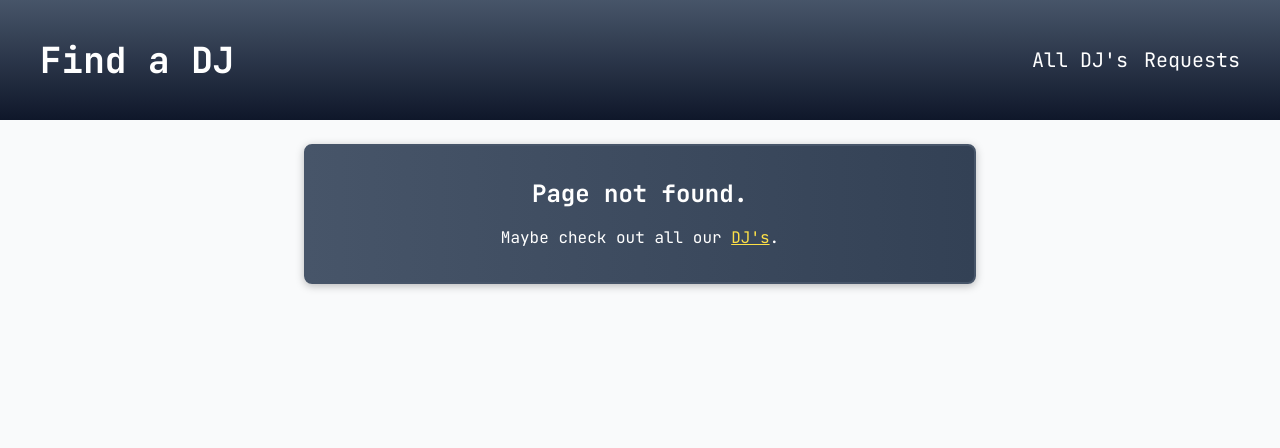
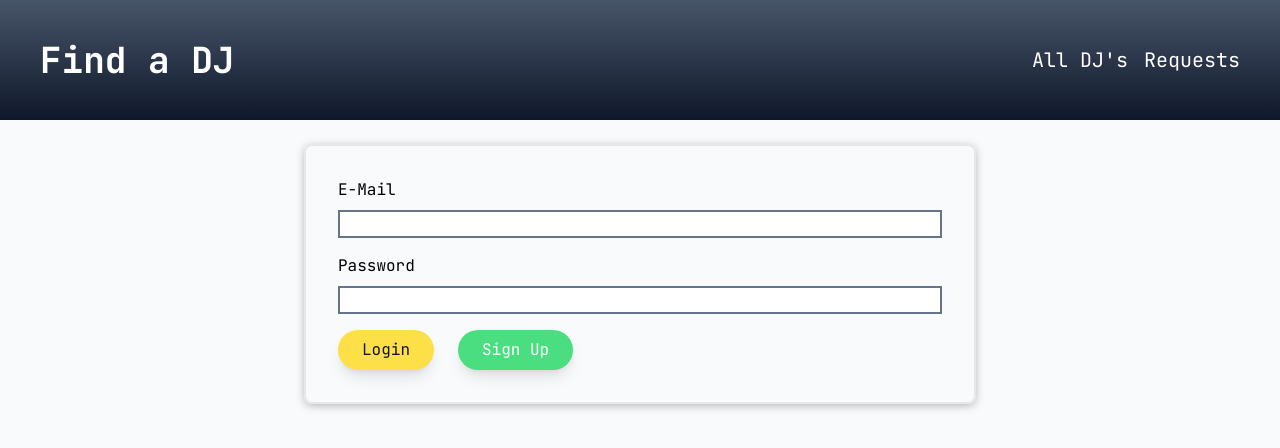
Before and after one commit to henriquecfaguiar/dj-finder, a Vue app: page /auth in a window 1280 px wide. Before the commit this address had no page. Shown: the top 448 px of the page. Built offline with nearby package versions, Linux system fonts and the light colour scheme.

Commit message:
Include user auth component

```diff
--- a/src/components/ui/BaseButton.vue
+++ b/src/components/ui/BaseButton.vue
@@ -39,7 +39,7 @@ a.yellow {
 }
 
 button.green,
-a.slate {
+a.green {
   @apply bg-green-400 text-white hover:bg-green-500;
 }
 </style>
--- a/src/router/index.js
+++ b/src/router/index.js
@@ -5,6 +5,7 @@ import DjRegistration from '../views/djs/DjRegistration.vue';
 import DjDetail from '../views/djs/DjDetail.vue';
 import ContactDj from '../views/requests/ContactDj.vue';
 import NotFound from '../views/NotFound.vue';
+import UserAuth from '../views/auth/UserAuth.vue';
 
 const router = createRouter({
   history: createWebHistory(import.meta.env.BASE_URL),
@@ -19,6 +20,7 @@ const router = createRouter({
     },
     { path: '/register', component: DjRegistration },
     { path: '/requests', component: RequestsReceived },
+    { path: '/auth', component: UserAuth },
     { path: '/:notFound(.*)', component: NotFound },
   ],
 });
--- a/src/stores/RequestsStore.js
+++ b/src/stores/RequestsStore.js
@@ -33,6 +33,9 @@ export const useRequestsStore = defineStore('requests', () => {
         `https://dj-finder-f8faf-default-rtdb.firebaseio.com/requests/${store.userId}.json`
       );
       const responseData = await response.json();
+      if (!response.ok) {
+        throw new Error(response.status);
+      }
       const updatedRequests = [];
       for (const key in responseData) {
         const request = {
@@ -43,8 +46,8 @@ export const useRequestsStore = defineStore('requests', () => {
         updatedRequests.push(request);
       }
       requests.value = updatedRequests;
-    } catch (e) {
-      error.value = e.message || 'Failed to fetch data.';
+    } catch (err) {
+      error.value = 'Failed to load data. ' + err;
     } finally {
       isLoading.value = false;
     }
--- /dev/null
+++ b/src/views/auth/UserAuth.vue
@@ -0,0 +1,112 @@
+<script setup>
+import { useRouter } from 'vue-router';
+import { ref } from 'vue';
+
+// const router = useRouter();
+
+const email = ref({
+  val: '',
+  isValid: true,
+});
+const password = ref({
+  val: '',
+  isValid: true,
+});
+const mode = ref('login');
+const formIsValid = ref(true);
+const emailRegex = /^([a-z\d.-]+)@([a-z\d-]+)\.([a-z]{2,5})(\.[a-z]{2,5})?$/;
+
+function switchAuthMode() {
+  if (mode.value === 'login') {
+    mode.value = 'signup';
+  } else {
+    mode.value = 'login';
+  }
+}
+
+function submitForm() {
+  formIsValid.value = true;
+  email.value.isValid = true;
+  password.value.isValid = true;
+
+  if (!emailRegex.test(email.value.val)) {
+    email.value.isValid = false;
+  }
+  if (password.value.val.length < 8) {
+    password.value.isValid = false;
+  }
+  if (!email.value.isValid || !password.value.isValid) {
+    formIsValid.value = false;
+    return;
+  }
+  const formData = {
+    email: email.value.val,
+    password: password.value.val,
+  };
+  // router.replace('/djs');
+}
+</script>
+
+<template>
+  <base-card>
+    <form @submit.prevent="submitForm" class="space-y-4">
+      <div class="form-control">
+        <label :class="{ 'invalid-label': !email.isValid }" for="email"
+          >E-Mail</label
+        >
+        <input
+          :class="{ 'invalid-input': !email.isValid }"
+          class="custom-inputs"
+          type="text"
+          id="email"
+          v-model.trim="email.val"
+        />
+        <p class="error-message" v-if="!email.isValid">
+          Please enter a valid email address.
+        </p>
+      </div>
+      <div class="form-control">
+        <label :class="{ 'invalid-label': !password.isValid }" for="password"
+          >Password</label
+        >
+        <input
+          :class="{ 'invalid-input': !password.isValid }"
+          class="custom-inputs"
+          type="password"
+          id="password"
+          v-model.trim="password.val"
+        />
+        <p class="error-message" v-if="!password.isValid">
+          Your password must have at least 8 characters.
+        </p>
+      </div>
+      <div class="flex gap-6">
+        <base-button color="yellow">Login</base-button>
+        <base-button @click="switchAuthMode" color="green" type="button"
+          >Sign Up</base-button
+        >
+      </div>
+    </form>
+  </base-card>
+</template>
+
+<style scoped>
+.form-control {
+  @apply flex flex-col items-start space-y-2;
+}
+
+.custom-inputs {
+  @apply w-full border-2 border-slate-500;
+}
+
+.error-message {
+  @apply text-sm;
+}
+
+.invalid-label {
+  @apply text-red-500;
+}
+.invalid-input {
+  @apply border-red-500;
+}
+</style>
```
